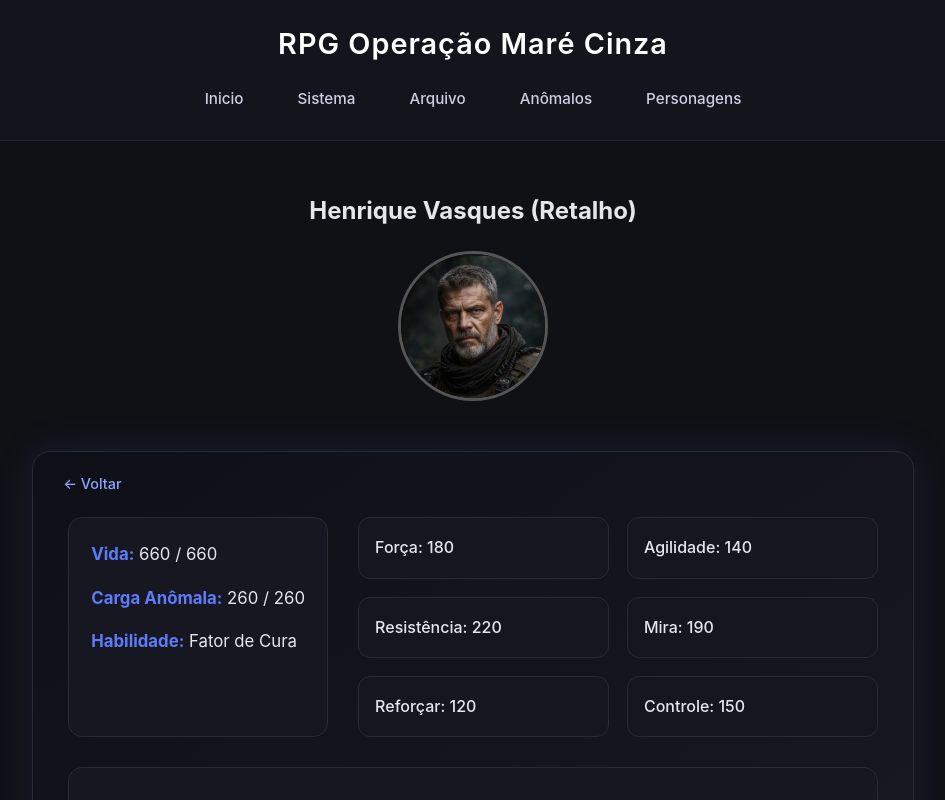
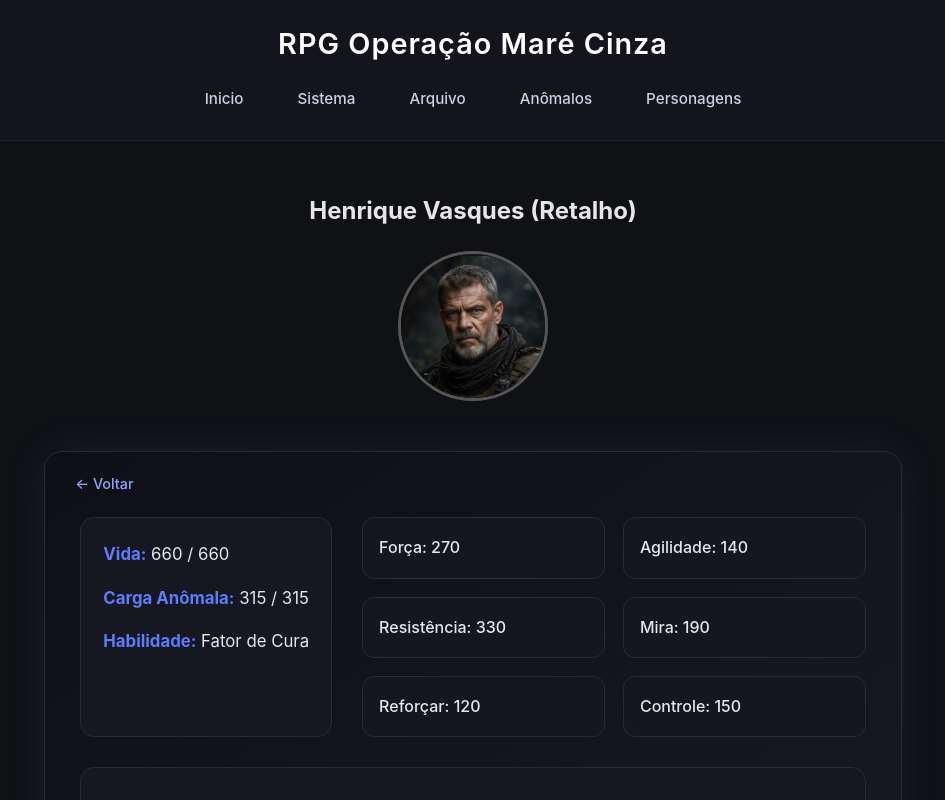
Before and after one commit to FelipeOliverb/Projeto-RPG2, a React (Vite) app: page /#/bryan in a window 1280 px wide. Shown: the top 800 px of the page, without its empty margins (167-1112 px from the left). Built offline with nearby package versions, Linux system fonts and the light colour scheme.

Commit message:
eh acho q tá mei pronto já

```diff
--- a/src/App.css
+++ b/src/App.css
@@ -178,6 +178,9 @@ em {
   margin-top: 6px;
 }
 
+.personagem-completo h2{
+  text-align: center;
+}
 
 /* CALCULOS */
 .page h4 + div {
--- a/src/pages/Personagens.tsx
+++ b/src/pages/Personagens.tsx
@@ -114,7 +114,7 @@ export default function Personagens() {
 
   // CARGA
   const calcularCargaAnomala = (personagem: Personagem): number => {
-    return personagem.atributos.ControleAnomalo + personagem.atributos.Resistencia / 2;
+    return personagem.atributos.ControleAnomalo + (personagem.atributos.Resistencia*1.5) / 2;
   };
 
   // TESTE NORMAL --------------------------------
--- a/src/pages/personagens/Bryan.tsx
+++ b/src/pages/personagens/Bryan.tsx
@@ -1,10 +1,12 @@
 import { useState } from "react";
 import { Link } from "react-router-dom";
-import Retalho from "./imagens/Retalho.png"; // ✅ Importando corretamente
+import Retalho from "./imagens/Retalho.png";
 
 export default function Bryan() {
 
+  // =============================
   // ATRIBUTOS BASE
+  // =============================
   const atributos = {
     forca: 180,
     agilidade: 140,
@@ -14,20 +16,25 @@ export default function Bryan() {
     controle: 150
   };
 
+  // =============================
+  // CÁLCULOS BASE
+  // =============================
+  const resistenciaFinal = atributos.resistencia * 1.5; // +50% de resistência
+  const vidaMax = Math.floor(resistenciaFinal * 2);
+  const cargaMax = Math.floor(atributos.controle + resistenciaFinal / 2);
 
-  // CÁLCULOS BASE
-  const resistenciaFinal = atributos.resistencia * 1.5;
-  const vidaMax = Math.floor(resistenciaFinal * 2);
-  const cargaMax = Math.floor(150 + atributos.resistencia / 2);
-
+  // =============================
+  // ESTADOS DINÂMICOS
+  // =============================
   const [vida, setVida] = useState(vidaMax);
   const [carga, setCarga] = useState(cargaMax);
   const [atributoSelecionado, setAtributoSelecionado] = useState("forca");
   const [resultado, setResultado] = useState<string | null>(null);
   const [valorCustom, setValorCustom] = useState(10);
 
-
+  // =============================
   // CONTROLE VIDA
+  // =============================
   function alterarVida(valor: number) {
     setVida(prev => {
       const novo = prev + valor;
@@ -37,7 +44,9 @@ export default function Bryan() {
     });
   }
 
+  // =============================
   // CONTROLE CARGA
+  // =============================
   function alterarCarga(valor: number) {
     setCarga(prev => {
       const novo = prev + valor;
@@ -47,7 +56,9 @@ export default function Bryan() {
     });
   }
 
+  // =============================
   // ROLAGEM NORMAL
+  // =============================
   function rolarNormal() {
     const valorAtributo = atributos[atributoSelecionado as keyof typeof atributos];
     const d100 = Math.floor(Math.random() * 100) + 1;
@@ -57,7 +68,9 @@ export default function Bryan() {
     setResultado(`Normal → ${valorAtributo} + (${d100}/2 = ${metade}) = ${total}`);
   }
 
+  // =============================
   // ROLAGEM COM REFORÇO
+  // =============================
   function rolarReforco() {
     const valorAtributo = atributos[atributoSelecionado as keyof typeof atributos];
     const dadoMax = Math.floor(atributos.reforcar / 2);
@@ -73,41 +86,35 @@ export default function Bryan() {
     setResultado(`Reforço → ${valorAtributo} + (d${dadoMax} = ${dado}) = ${total}`);
   }
 
+  // =============================
+  // RENDER
+  // =============================
   return (
+    <div className="personagem-completo">
+        <h2>Henrique Vasques (Retalho)</h2>
 
-    <div className="personagem-completo">
-        <h2 style={{ textAlign: "center" }}>Henrique Vasques (Retalho)</h2>
-        <div className="foto-personagem" >
-        <img
-            src={Retalho}
-            alt="Henrique Vasques (Retalho)"
-
-        />
+        <div className="foto-personagem">
+            <img src={Retalho} alt="Henrique Vasques (Retalho)" />
         </div>
 
         <div className="personagem-ficha">
-            {/* BOTÃO VOLTAR */}
-        <Link to="/personagens" className="voltar-btn" style={{ display: "block", textAlign: "center", marginBottom: "20px" }}>
-        ← Voltar
-        </Link>
-        {/* STATUS ATUAL */}
+            <Link to="/personagens" className="voltar-btn">← Voltar</Link>
+
             <div className="info-bloco">
                 <p><strong>Vida:</strong> {vida} / {vidaMax}</p>
                 <p><strong>Carga Anômala:</strong> {carga} / {cargaMax}</p>
                 <p><strong>Habilidade:</strong> Fator de Cura</p>
             </div>
 
-        {/* ATRIBUTOS */}
             <ul className="atributos-grid">
-            <li>Força: {atributos.forca}</li>
+                <li>Força: {atributos.forca*1.5}</li>
                 <li>Agilidade: {atributos.agilidade}</li>
-            <li>Resistência: {atributos.resistencia}</li>
+                <li>Resistência: {atributos.resistencia*1.5}</li>
                 <li>Mira: {atributos.mira}</li>
                 <li>Reforçar: {atributos.reforcar}</li>
                 <li>Controle: {atributos.controle}</li>
             </ul>
 
-        {/* CONTROLE - AJUSTE VIDA / CARGA */}
             <div className="controle-bloco">
                 <h3>Ajustar Vida / Carga</h3>
                 <input
@@ -115,7 +122,6 @@ export default function Bryan() {
                     value={valorCustom}
                     onChange={(e) => setValorCustom(Number(e.target.value))}
                 />
-
                 <div className="botoes-controle">
                     <button onClick={() => alterarVida(valorCustom)}>+ Vida</button>
                     <button onClick={() => alterarVida(-valorCustom)}>- Vida</button>
--- a/src/pages/personagens/Letícia.tsx
+++ b/src/pages/personagens/Letícia.tsx
@@ -3,7 +3,9 @@ import { Link } from "react-router-dom";
 import NyxImg from "./imagens/Nyx.png"; // ✅ Importando a imagem
 
 export default function Leticia() {
+  // =============================
   // ATRIBUTOS BASE
+  // =============================
   const atributos = {
     forca: 100,
     agilidade: 200,
@@ -13,16 +15,25 @@ export default function Leticia() {
     controle: 300
   };
 
-  const resistenciaFinal = atributos.resistencia * 1.5;
+  // =============================
+  // CÁLCULOS BASE
+  // =============================
+  const resistenciaFinal = atributos.resistencia * 1.5; // +50% de resistência
   const vidaMax = Math.floor(resistenciaFinal * 2);
-  const cargaMax = Math.floor(150 + atributos.resistencia / 2);
+  const cargaMax = Math.floor(atributos.controle + resistenciaFinal / 2);
 
+  // =============================
+  // ESTADOS DINÂMICOS
+  // =============================
   const [vida, setVida] = useState(vidaMax);
   const [carga, setCarga] = useState(cargaMax);
   const [atributoSelecionado, setAtributoSelecionado] = useState("forca");
   const [resultado, setResultado] = useState<string | null>(null);
   const [valorCustom, setValorCustom] = useState(10);
 
+  // =============================
+  // CONTROLE VIDA
+  // =============================
   function alterarVida(valor: number) {
     setVida(prev => {
       const novo = prev + valor;
@@ -32,6 +43,9 @@ export default function Leticia() {
     });
   }
 
+  // =============================
+  // CONTROLE CARGA
+  // =============================
   function alterarCarga(valor: number) {
     setCarga(prev => {
       const novo = prev + valor;
@@ -41,6 +55,9 @@ export default function Leticia() {
     });
   }
 
+  // =============================
+  // ROLAGEM NORMAL
+  // =============================
   function rolarNormal() {
     const valorAtributo = atributos[atributoSelecionado as keyof typeof atributos];
     const d100 = Math.floor(Math.random() * 100) + 1;
@@ -48,6 +65,9 @@ export default function Leticia() {
     setResultado(`Normal → ${valorAtributo} + (${d100}/2 = ${metade}) = ${valorAtributo + metade}`);
   }
 
+  // =============================
+  // ROLAGEM COM REFORÇO
+  // =============================
   function rolarReforco() {
     const valorAtributo = atributos[atributoSelecionado as keyof typeof atributos];
     const dadoMax = Math.floor(atributos.reforcar / 2);
@@ -59,16 +79,18 @@ export default function Leticia() {
     setResultado(`Reforço → ${valorAtributo} + (d${dadoMax} = ${dado}) = ${valorAtributo + dado}`);
   }
 
+  // =============================
+  // RENDER
+  // =============================
   return (
     <div className="personagem-completo">
 
-      <h2 style={{ textAlign: "center" }}>Yuliya Ivanovich (Nyx)</h2>
+      <h2>Yuliya Ivanovich (Nyx)</h2>
 
       <div className="foto-personagem">
         <img src={NyxImg} alt="Yuliya Ivanovich (Nyx)" />
       </div>
 
-      {/* FICHA */}
       <div className="personagem-ficha">
         <Link to="/personagens" className="voltar-btn">← Voltar</Link>
 
@@ -79,9 +101,9 @@ export default function Leticia() {
         </div>
 
         <ul className="atributos-grid">
-          <li>Força: {atributos.forca}</li>
+          <li>Força: {atributos.forca*1.5}</li>
           <li>Agilidade: {atributos.agilidade}</li>
-          <li>Resistência: {atributos.resistencia}</li>
+          <li>Resistência: {atributos.resistencia*1.5}</li>
           <li>Mira: {atributos.mira}</li>
           <li>Reforçar: {atributos.reforcar}</li>
           <li>Controle: {atributos.controle}</li>
--- a/src/pages/personagens/Nana.tsx
+++ b/src/pages/personagens/Nana.tsx
@@ -4,7 +4,9 @@ import NanaImg from "./imagens/Nana.png";
 
 export default function Nana() {
 
+  // =============================
   // ATRIBUTOS BASE
+  // =============================
   const atributos = {
     forca: 140,
     agilidade: 200,
@@ -14,16 +16,25 @@ export default function Nana() {
     controle: 110
   };
 
-  const resistenciaFinal = atributos.resistencia * 1.5;
+  // =============================
+  // CÁLCULOS BASE
+  // =============================
+  const resistenciaFinal = atributos.resistencia * 1.5; // +50% de resistência
   const vidaMax = Math.floor(resistenciaFinal * 2);
-  const cargaMax = Math.floor(150 + atributos.resistencia / 2);
+  const cargaMax = Math.floor(atributos.controle + resistenciaFinal / 2); // agora usa resistência final
 
+  // =============================
+  // ESTADOS DINÂMICOS
+  // =============================
   const [vida, setVida] = useState(vidaMax);
   const [carga, setCarga] = useState(cargaMax);
   const [atributoSelecionado, setAtributoSelecionado] = useState("forca");
   const [resultado, setResultado] = useState<string | null>(null);
   const [valorCustom, setValorCustom] = useState(10);
 
+  // =============================
+  // CONTROLE VIDA
+  // =============================
   function alterarVida(valor: number) {
     setVida(prev => {
       const novo = prev + valor;
@@ -33,6 +44,9 @@ export default function Nana() {
     });
   }
 
+  // =============================
+  // CONTROLE CARGA
+  // =============================
   function alterarCarga(valor: number) {
     setCarga(prev => {
       const novo = prev + valor;
@@ -42,6 +56,9 @@ export default function Nana() {
     });
   }
 
+  // =============================
+  // ROLAGEM NORMAL
+  // =============================
   function rolarNormal() {
     const valorAtributo = atributos[atributoSelecionado as keyof typeof atributos];
     const d100 = Math.floor(Math.random() * 100) + 1;
@@ -49,6 +66,9 @@ export default function Nana() {
     setResultado(`Normal → ${valorAtributo} + (${d100}/2 = ${metade}) = ${valorAtributo + metade}`);
   }
 
+  // =============================
+  // ROLAGEM COM REFORÇO
+  // =============================
   function rolarReforco() {
     const valorAtributo = atributos[atributoSelecionado as keyof typeof atributos];
     const dadoMax = Math.floor(atributos.reforcar / 2);
@@ -62,27 +82,25 @@ export default function Nana() {
 
   return (
     <div className="personagem-completo">
-      {/* NOME */}
-      <h2 style={{ textAlign: "center" }}>Nana (Eclipse)</h2>
+      <h2>Nana (Eclipse)</h2>
 
       <div className="foto-personagem">
         <img src={NanaImg} alt="Nana (Eclipse)" />
       </div>
 
-      {/* FICHA */}
       <div className="personagem-ficha">
         <Link to="/personagens" className="voltar-btn">← Voltar</Link>
 
         <div className="info-bloco">
           <p><strong>Vida:</strong> {vida} / {vidaMax}</p>
           <p><strong>Carga Anômala:</strong> {carga} / {cargaMax}</p>
-          <p><strong>Habilidade:</strong> ---- </p>
+          <p><strong>Habilidade:</strong> ----</p>
         </div>
 
         <ul className="atributos-grid">
           <li>Força: {atributos.forca}</li>
           <li>Agilidade: {atributos.agilidade}</li>
-          <li>Resistência: {atributos.resistencia}</li>
+          <li>Resistência: {resistenciaFinal}</li> {/* mostra resistência com bônus */}
           <li>Mira: {atributos.mira}</li>
           <li>Reforçar: {atributos.reforcar}</li>
           <li>Controle: {atributos.controle}</li>
--- a/src/pages/personagens/Pedro.tsx
+++ b/src/pages/personagens/Pedro.tsx
@@ -1,9 +1,11 @@
 import { useState } from "react";
 import { Link } from "react-router-dom";
-import VetorImg from "./imagens/Vetor.png"; // ✅ Importando a imagem do Pedro
+import VetorImg from "./imagens/Vetor.png"; // ✅ Importando a imagem
 
 export default function Pedro() {
+  // =============================
   // ATRIBUTOS BASE
+  // =============================
   const atributos = {
     forca: 130,
     agilidade: 160,
@@ -13,16 +15,25 @@ export default function Pedro() {
     controle: 270
   };
 
-  const resistenciaFinal = atributos.resistencia * 1.5;
+  // =============================
+  // CÁLCULOS BASE
+  // =============================
+  const resistenciaFinal = atributos.resistencia * 1.5; // +50% de resistência
   const vidaMax = Math.floor(resistenciaFinal * 2);
-  const cargaMax = Math.floor(150 + atributos.resistencia / 2);
+  const cargaMax = Math.floor(atributos.controle + resistenciaFinal / 2);
 
+  // =============================
+  // ESTADOS DINÂMICOS
+  // =============================
   const [vida, setVida] = useState(vidaMax);
   const [carga, setCarga] = useState(cargaMax);
   const [atributoSelecionado, setAtributoSelecionado] = useState("forca");
   const [resultado, setResultado] = useState<string | null>(null);
   const [valorCustom, setValorCustom] = useState(10);
 
+  // =============================
+  // CONTROLE VIDA
+  // =============================
   function alterarVida(valor: number) {
     setVida(prev => {
       const novo = prev + valor;
@@ -32,6 +43,9 @@ export default function Pedro() {
     });
   }
 
+  // =============================
+  // CONTROLE CARGA
+  // =============================
   function alterarCarga(valor: number) {
     setCarga(prev => {
       const novo = prev + valor;
@@ -41,6 +55,9 @@ export default function Pedro() {
     });
   }
 
+  // =============================
+  // ROLAGEM NORMAL
+  // =============================
   function rolarNormal() {
     const valorAtributo = atributos[atributoSelecionado as keyof typeof atributos];
     const d100 = Math.floor(Math.random() * 100) + 1;
@@ -48,6 +65,9 @@ export default function Pedro() {
     setResultado(`Normal → ${valorAtributo} + (${d100}/2 = ${metade}) = ${valorAtributo + metade}`);
   }
 
+  // =============================
+  // ROLAGEM COM REFORÇO
+  // =============================
   function rolarReforco() {
     const valorAtributo = atributos[atributoSelecionado as keyof typeof atributos];
     const dadoMax = Math.floor(atributos.reforcar / 2);
@@ -59,9 +79,12 @@ export default function Pedro() {
     setResultado(`Reforço → ${valorAtributo} + (d${dadoMax} = ${dado}) = ${valorAtributo + dado}`);
   }
 
+  // =============================
+  // RENDER
+  // =============================
   return (
     <div className="personagem-completo">
-      <h2 style={{ textAlign: "center" }}>Vitor Almeida (VETOR)</h2>
+      <h2>Vitor Almeida (VETOR)</h2>
 
       <div className="foto-personagem">
         <img src={VetorImg} alt="Vitor Almeida (VETOR)" />
@@ -77,9 +100,9 @@ export default function Pedro() {
         </div>
 
         <ul className="atributos-grid">
-          <li>Força: {atributos.forca}</li>
+          <li>Força: {atributos.forca*1.5}</li>
           <li>Agilidade: {atributos.agilidade}</li>
-          <li>Resistência: {atributos.resistencia}</li>
+          <li>Resistência: {atributos.resistencia*1.5}</li>
           <li>Mira: {atributos.mira}</li>
           <li>Reforçar: {atributos.reforcar}</li>
           <li>Controle: {atributos.controle}</li>
```
Lines whose indentation alone changed are shown as unchanged.
